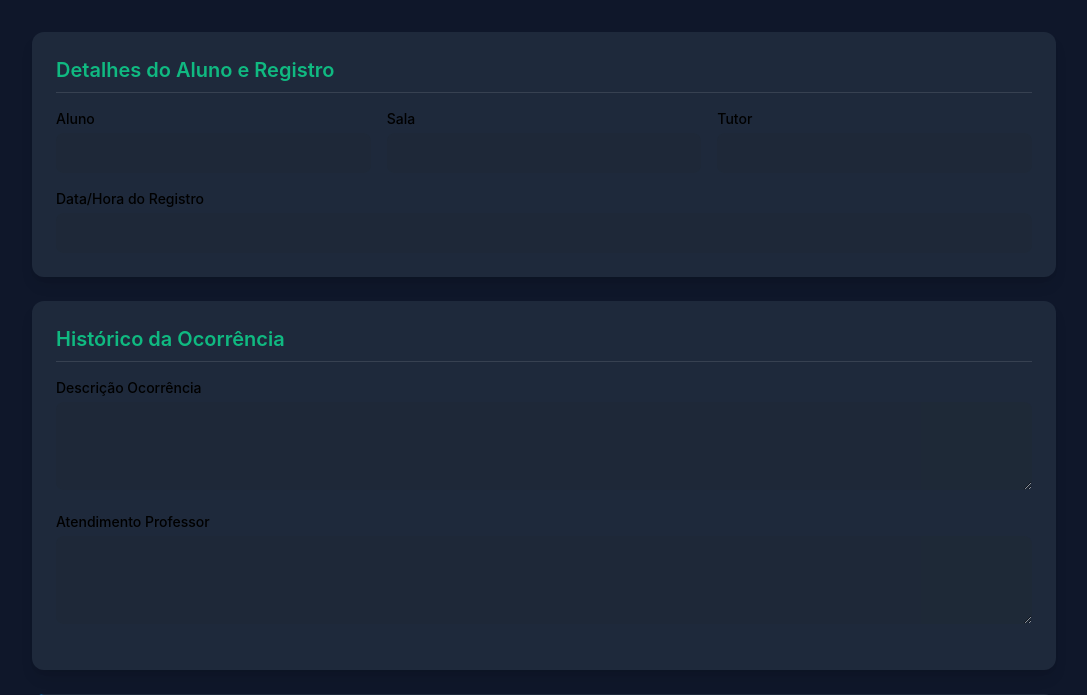
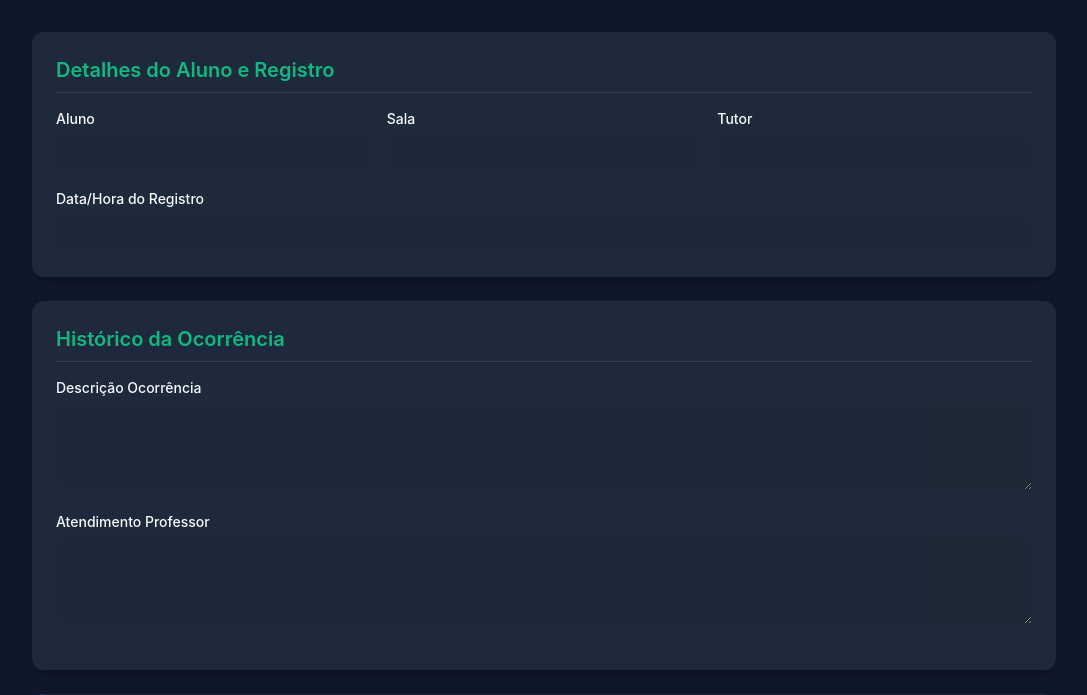
Before and after one commit to ocorrenciasidr/gestao, a Flask app: page /gestao_ocorrencia_editar in a window 1280 px wide. Shown: the part 273-968 px from the top of the page, without its empty margins (96-1183 px from the left). Run offline with Flask 3, Linux system fonts and the light colour scheme; parts of the project's set-up code (start-up, migrations or seed data) failed here and were passed over; some libraries are stand-ins or nearby versions.

Commit message:
Update gestao_ocorrencia_editar.html

```diff
--- a/templates/gestao_ocorrencia_editar.html
+++ b/templates/gestao_ocorrencia_editar.html
@@ -251,7 +251,7 @@
         label { display: block; margin-bottom: 0.25rem; font-weight: 500; }
 
         /* CORREÇÃO CRÍTICA DE VISIBILIDADE */
-        textarea, input {
+        textarea, input, label {
             color: #F8FAFC !important; /* Garante que o texto seja branco */
             border-color: #1E293B;
         }
```
